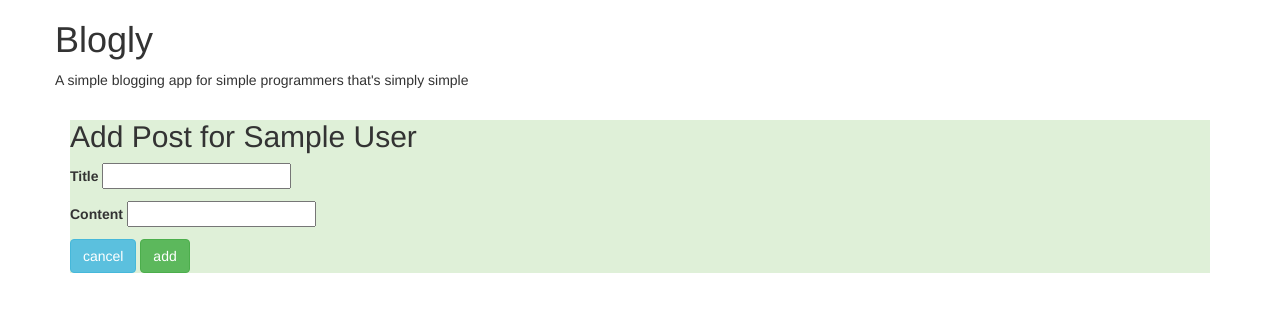
After one commit to Larry-Volz/Blogly, a Flask app: page /users/1/posts/new in a window 1280 px wide. The commit adds this page. Shown: the top 312 px of the page. Run offline with Flask 2, Linux system fonts and the light colour scheme; tables that the repository leaves empty hold one stand-in row (values such as "Sample post"); some libraries are stand-ins or nearby versions.

Commit message:
error in add_store_new_post(user_id)

```diff
--- a/flask-blogly/app.py
+++ b/flask-blogly/app.py
@@ -1,7 +1,7 @@
 """Blogly application."""
 
 from flask import Flask, request, render_template, redirect, flash, session
-from models import db, connect_db, User
+from models import db, connect_db, User, Post
 # from flask_debugtoolbar import DebugToolbarExtension
 
 app = Flask(__name__)
@@ -50,7 +50,8 @@ def add_new_user():
 @app.route('/users/<int:user_id>')
 def user_detail_page(user_id):
     user=User.query.get_or_404(user_id)
-    return render_template("user_detail.html", user=user)
+    posts=Post.query.all(posts.usr == user_id)
+    return render_template("user_detail.html", user=user, posts=posts)
 
 @app.route('/users/<int:user_id>/edit')
 def edit_form(user_id):
@@ -81,3 +82,28 @@ def delete_user(user_id):
     db.session.commit()
 
     return redirect("/users")
+
+#GET /users/[user-id]/posts/new
+#Show form to add a post for that user.
+
+@app.route('/users/<int:user_id>/posts/new')
+def add_post_form(user_id):
+    user = User.query.get_or_404(user_id)
+    return render_template('post_form.html', user=user)
+
+@app.route('/users/<int:user_id>/posts/new', methods=['POST'])
+def add_store_new_post(user_id):
+    user = User.query.get_or_404(user_id)
+    new_post = Post(title=request.form['title'],
+    content=request.form["content"],
+    user_id=user_id)
+
+    db.session.add(new_post)
+    db.session.commit()
+
+    return redirect(f"/users/{user_id}")
+
+# @app.route('/posts/<int:post_id>')
+# def view_show_single_post(post_id):
+
+#     return redirect
--- a/flask-blogly/templates/base.html
+++ b/flask-blogly/templates/base.html
@@ -17,9 +17,6 @@
             <p>A simple blogging app for simple programmers that's simply simple</p>
         </div>
         <div class="col-6-lg bg-success">
-            <div class="row">
-                <h3 class="display-2"> <a href="/users">Users</a></h3>
-            </div>
             {% block content %}
             {% endblock %}
         </div>
--- /dev/null
+++ b/flask-blogly/templates/post_form.html
@@ -0,0 +1,14 @@
+{% extends 'base.html' %}
+{% block content %}
+<h2>Add Post for {{ user.first_name }} {{ user.last_name }}</h2>
+<form>
+    <p><label for="title">Title</label>
+        <input type="text" name="title" ></p>
+    <p><label for="content">Content</label>
+        <input type="text" name="content" ></p>
+    <!-- <label for="new_post">Add</label> -->
+    <input type="submit" value="cancel" name="cancel" class="btn btn-info" formaction="/" formmethod="GET">
+    <input type="submit" value="add" name="new_post" class="btn btn-success" formaction="/users/{{user.id}}/posts/new" formmethod="POST">
+</form>
+
+{% endblock %}
--- a/flask-blogly/templates/users-list.html
+++ b/flask-blogly/templates/users-list.html
@@ -4,6 +4,9 @@
 
 {% block content %}
 <br /><br />
+    <div class="row">
+        <h3 class="display-2"> <a href="/users">Users</a></h3>
+    </div>
     <ul>
     {% for user in users %}
         <li>{{ user.first_name }} {{ user.last_name }}</li>
```
Also changed, not shown: flask-blogly/models.py (+30 -0 lines), flask-blogly/overview/time_tracking.md (+6 -2 lines), flask-blogly/templates/user_detail.html (+8 -0 lines).
